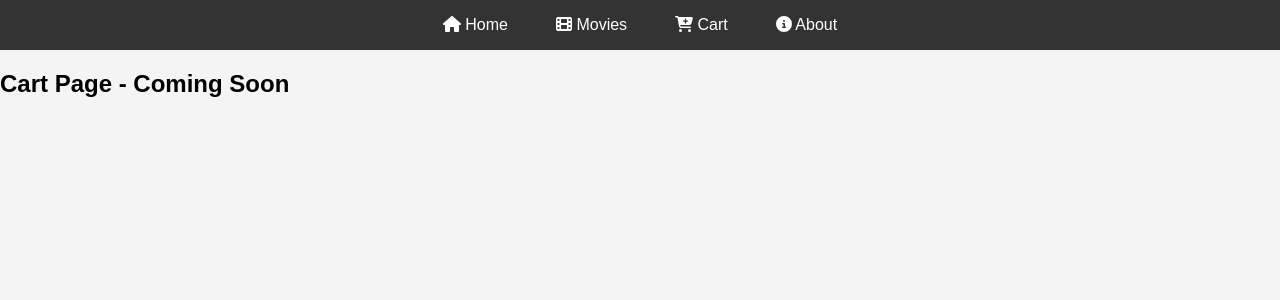
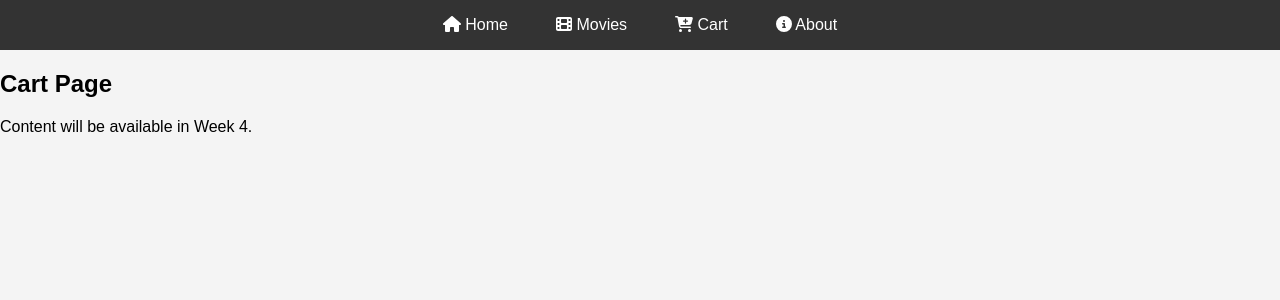
Before and after one commit to Sindx/streamlist, a React (Create React App) app: page /cart in a window 1280 px wide. Shown: the top 300 px of the page. Built offline with nearby package versions, Linux system fonts and the light colour scheme.

Commit message:
Update App.js

```diff
--- a/src/App.js
+++ b/src/App.js
@@ -1,21 +1,27 @@
-import React from "react";
-import { BrowserRouter as Router, Routes, Route } from "react-router-dom";
-import StreamList from "./components/StreamList";
-import Navbar from "./components/Navbar";
-import "./App.css";
+import React from 'react';
+import { BrowserRouter as Router, Routes, Route } from 'react-router-dom';
+import Navbar from './components/Navbar';
+import StreamList from './components/StreamList';
+import MovieSearch from './components/MovieSearch';
+import Cart from './components/Cart';
+import About from './components/About';
 
-function App() {
+import './App.css'; // Make sure this line is included
+
+const App = () => {
   return (
     <Router>
-      <Navbar />
-      <Routes>
-        <Route path="/" element={<StreamList />} />
-        <Route path="/movies" element={<h2>Movies Page - Coming Soon</h2>} />
-        <Route path="/cart" element={<h2>Cart Page - Coming Soon</h2>} />
-        <Route path="/about" element={<h2>About Page - Coming Soon</h2>} />
-      </Routes>
+      <div className="container">
+        <Navbar />
+        <Routes>
+          <Route path="/" element={<StreamList />} />
+          <Route path="/movies" element={<MovieSearch />} />
+          <Route path="/cart" element={<Cart />} />
+          <Route path="/about" element={<About />} />
+        </Routes>
+      </div>
     </Router>
   );
-}
+};
 
 export default App;
```
